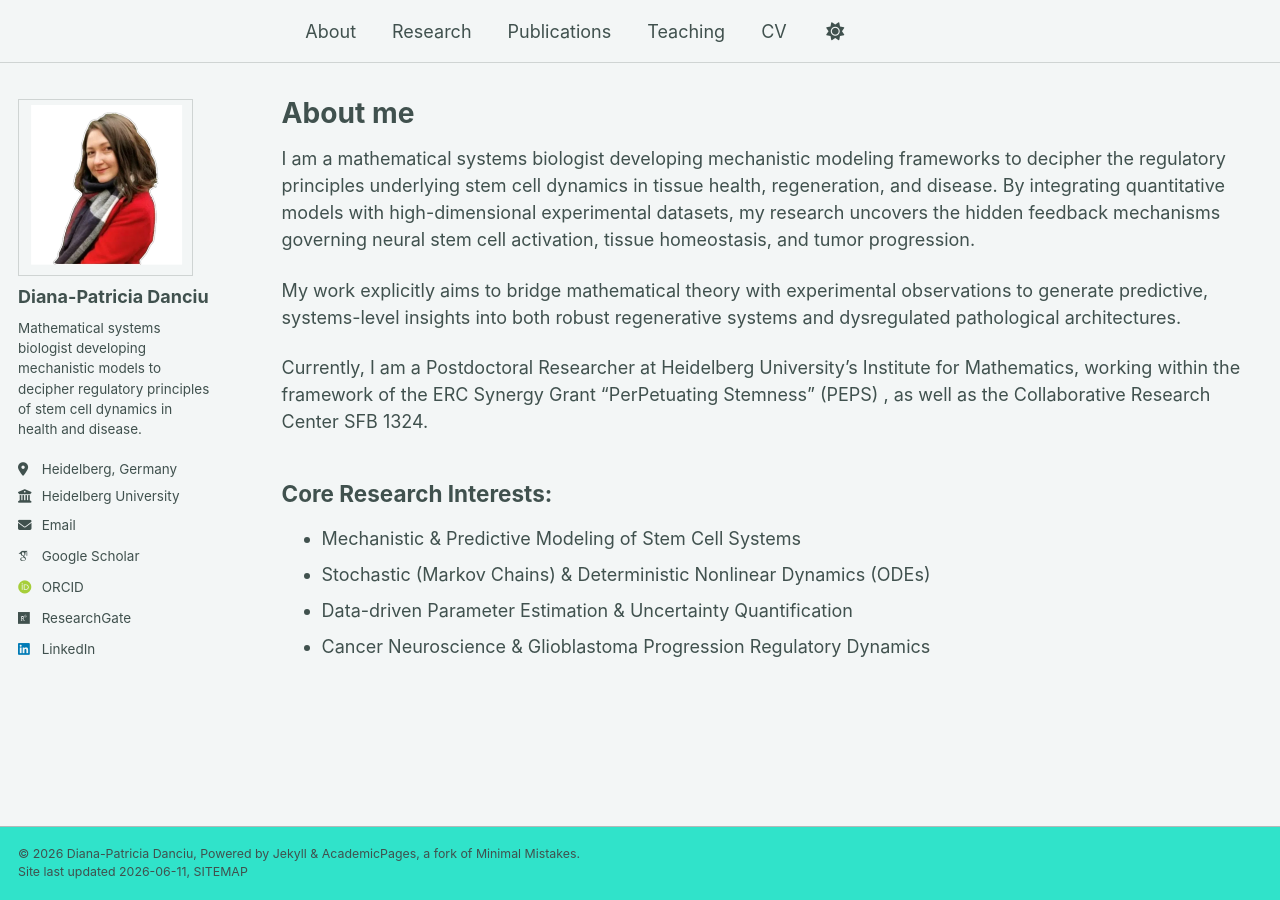
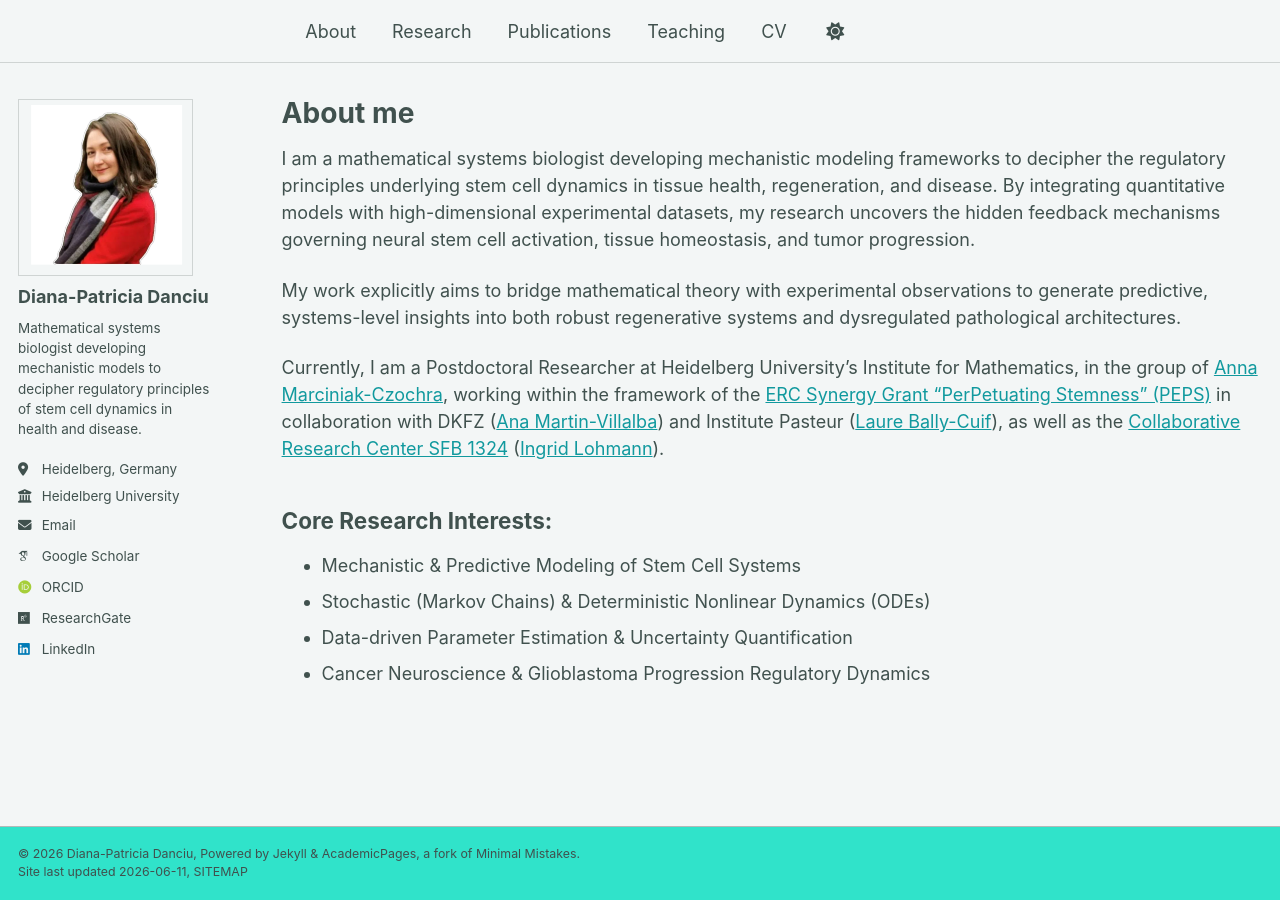
Before and after one commit to dpdanciu/dpdanciu.github.io, a Jekyll site: the page built from _pages/about.md, in a window 1280 px wide. Built offline with Jekyll 4.4.1, drawn with Linux system fonts in a browser that asks for light colours; some web fonts are replaced; a script bundle is joined from its source files by our own code; library files that are not in the unit come from our copies.

Commit message:
Update about.md

```diff
--- a/_pages/about.md
+++ b/_pages/about.md
@@ -11,7 +11,7 @@ I am a mathematical systems biologist developing mechanistic modeling frameworks
 
 My work explicitly aims to bridge mathematical theory with experimental observations to generate predictive, systems-level insights into both robust regenerative systems and dysregulated pathological architectures.
 
-Currently, I am a Postdoctoral Researcher at Heidelberg University's Institute for Mathematics, working within the framework of the ERC Synergy Grant "PerPetuating Stemness" (PEPS) , as well as the Collaborative Research Center SFB 1324.
+Currently, I am a Postdoctoral Researcher at Heidelberg University's Institute for Mathematics, in the group of [Anna Marciniak-Czochra](https://scholar.google.com/citations?user=3Epu8YUAAAAJ&hl=pl), working within the framework of the [ERC Synergy Grant "PerPetuating Stemness" (PEPS)](https://cordis.europa.eu/project/id/101071786) in collaboration with DKFZ ([Ana Martin-Villalba](https://martin-villalba-lab.github.io/)) and Institute Pasteur ([Laure Bally-Cuif](https://research.pasteur.fr/en/team/zebrafish-neurogenetics/)), as well as the [Collaborative Research Center SFB 1324](https://sfb1324.de/) ([Ingrid Lohmann](https://ilohmann-lab.org/research.html)).
 
 ## Core Research Interests:
 * Mechanistic & Predictive Modeling of Stem Cell Systems
```
